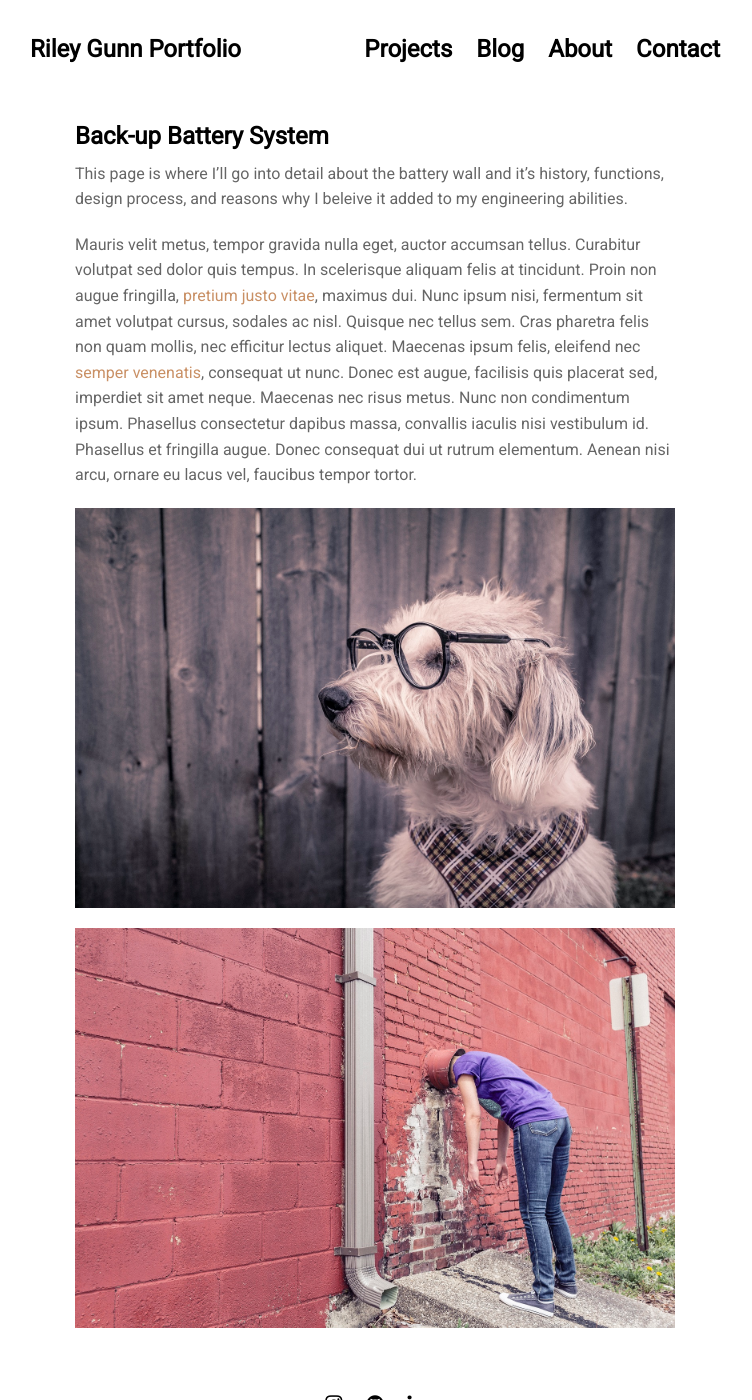
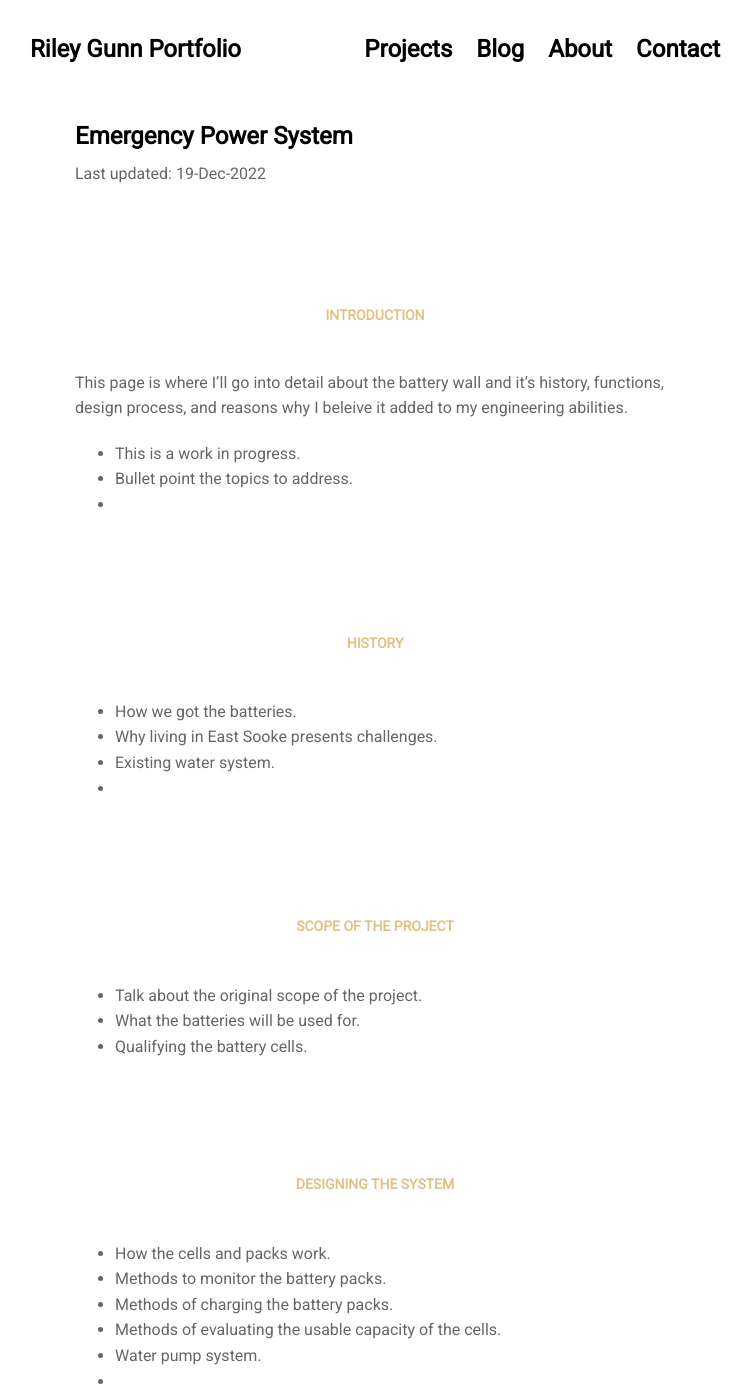
Before and after one commit to Riley903/Riley903.github.io, a Jekyll site: the page built from projects/proj-1.md, in a window 1280 px wide and 1400 px high. Shown: the whole window, without its empty margins (265-1017 px from the left). Built offline with Jekyll 4.4.1, drawn with Linux system fonts in a browser that asks for light colours; nearby versions of some CDN libraries; some of the changed text lies outside the part shown.

Commit message:
Started Battery Wall project content

```diff
--- a/_data/settings.yml
+++ b/_data/settings.yml
@@ -11,7 +11,7 @@ menu:
 # Projects Section
 
 projects:
-- {name: 'Battery Wall',   url: 'proj-1'}
+- {name: 'Emergency Power System',   url: 'proj-1'}
 - {name: 'Project Two',   url: 'proj-2'}
 - {name: 'Project Three', url: 'proj-3'}
 - {name: 'Project Four',  url: 'proj-4'}
--- a/projects/proj-1.md
+++ b/projects/proj-1.md
@@ -1,14 +1,60 @@
 ---
 layout: post
-title: 'Back-up Battery System'
+title: 'Emergency Power System'
 ---
+
+Last updated: 19-Dec-2022
+
+### Introduction
 
 This page is where I'll go into detail about the battery wall and it's history, functions, design process, and reasons why I beleive it added to my engineering abilities.
 
-Mauris velit metus, tempor gravida nulla eget, auctor accumsan tellus. Curabitur volutpat sed dolor quis tempus. In scelerisque aliquam felis at tincidunt. Proin non augue fringilla, [pretium justo vitae](#), maximus dui. Nunc ipsum nisi, fermentum sit amet volutpat cursus, sodales ac nisl. Quisque nec tellus sem. Cras pharetra felis non quam mollis, nec efficitur lectus aliquet. Maecenas ipsum felis, eleifend nec [semper venenatis](#), consequat ut nunc. Donec est augue, facilisis quis placerat sed, imperdiet sit amet neque. Maecenas nec risus metus. Nunc non condimentum ipsum. Phasellus consectetur dapibus massa, convallis iaculis nisi vestibulum id. Phasellus et fringilla augue. Donec consequat dui ut rutrum elementum. Aenean nisi arcu, ornare eu lacus vel, faucibus tempor tortor.
+- This is a work in progress.
+- Bullet point the topics to address.
+-
 
+### History
 
+- How we got the batteries.
+- Why living in East Sooke presents challenges.
+- Existing water system.
+-
 
-{% include image.html url="http://www.gratisography.com" image="projects/proj-1/dog.jpg" %}
+### Scope of the Project
 
-{% include image.html url="http://www.gratisography.com" image="projects/proj-1/wall.jpg" %}
+- Talk about the original scope of the project.
+- What the batteries will be used for.
+- Qualifying the battery cells.
+
+### Designing the System
+
+- How the cells and packs work.
+- Methods to monitor the battery packs.
+- Methods of charging the battery packs.
+- Methods of evaluating the usable capacity of the cells.
+- Water pump system.
+-
+
+### Sub-Systems
+
+- Talk in detail about the sub-systems.
+
+#### Analyser
+
+#### Pack Monitor
+
+#### Water System
+
+#### Pack Enclosures
+
+#### Charging System
+
+### Future Plans
+
+- Talk about how we plan to add the VP150 cells to the system
+- Talk about how we want to add an inverter for the house to the system
+-
+
+![](../assets/img/projects/proj-1/CAD-ASSEMBLY.jpg)
+
+![](../assets/img/projects/proj-1/MVP.jpg)
```
Also changed, not shown: _posts/2022-12-18-Server-Power-Supply-Adapter-Board.md (+2 -2 lines), assets/img/projects/proj-1/CAD-ASSEMBLY.jpg (added), assets/img/projects/proj-1/MVP.jpg (added), assets/img/projects/proj-1/dog.jpg (deleted), assets/img/projects/proj-1/thumbnail.jpg, assets/img/projects/proj-1/wall.jpg (deleted).
